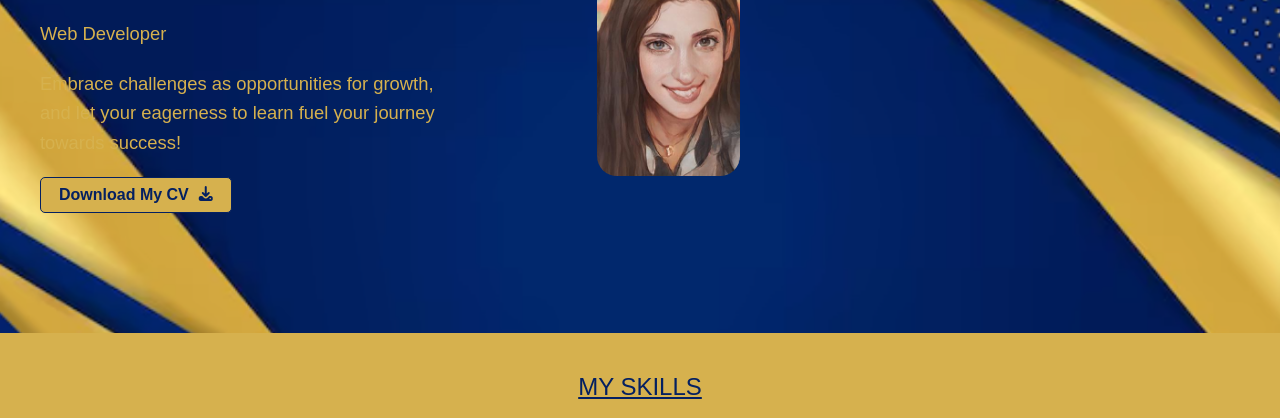
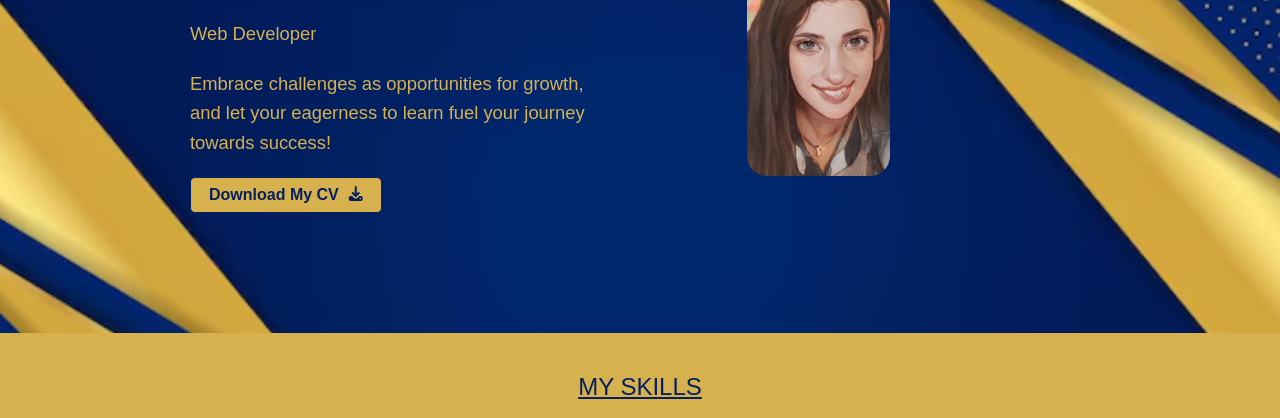
Before and after one commit to TamaraWehbe/codsoft_task1, a plain HTML site: page index.html in a window 1280 px wide. Shown: the part 289-707 px from the top of the page. Drawn offline with Linux system fonts and the light colour scheme.

Commit message:
Update styles.css

```diff
--- a/css/styles.css
+++ b/css/styles.css
@@ -29,7 +29,7 @@ h1,h2,h3,h4,h5,h6{
     color:#D6B14E;
 }
 .section__content{
-    margin: 0 auto;
+    margin: 0 150px;
     padding:20px;
 }
 #about{
```
